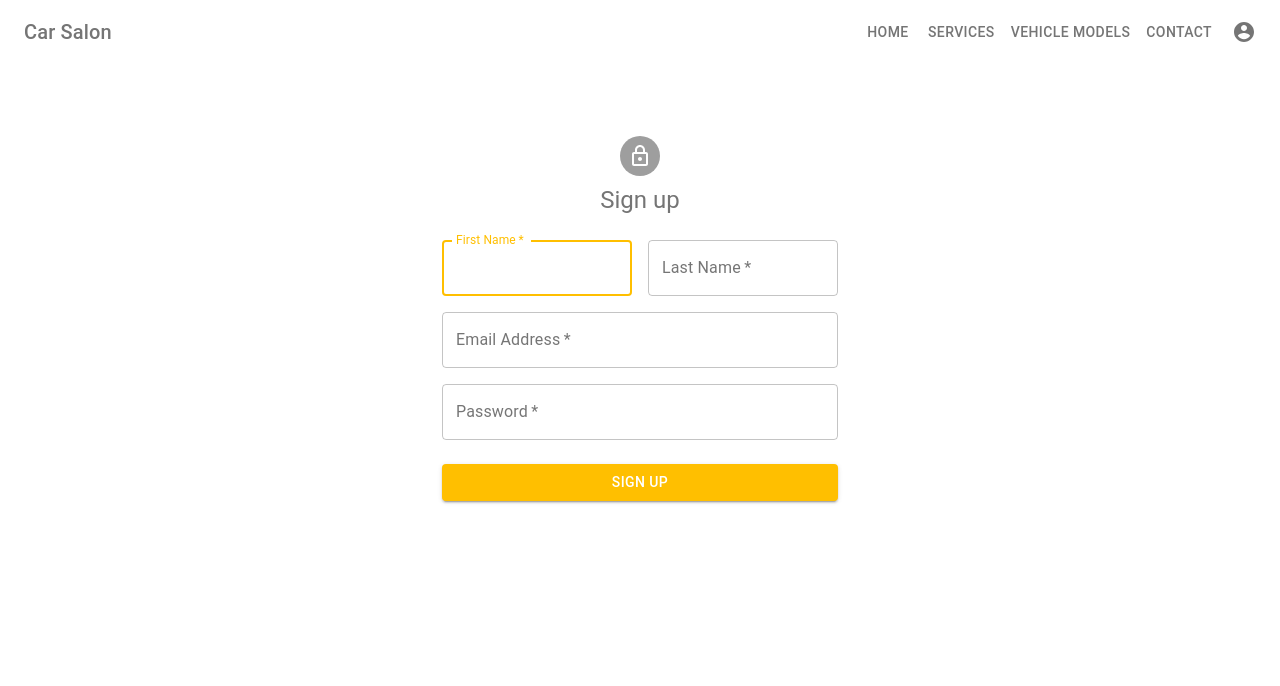
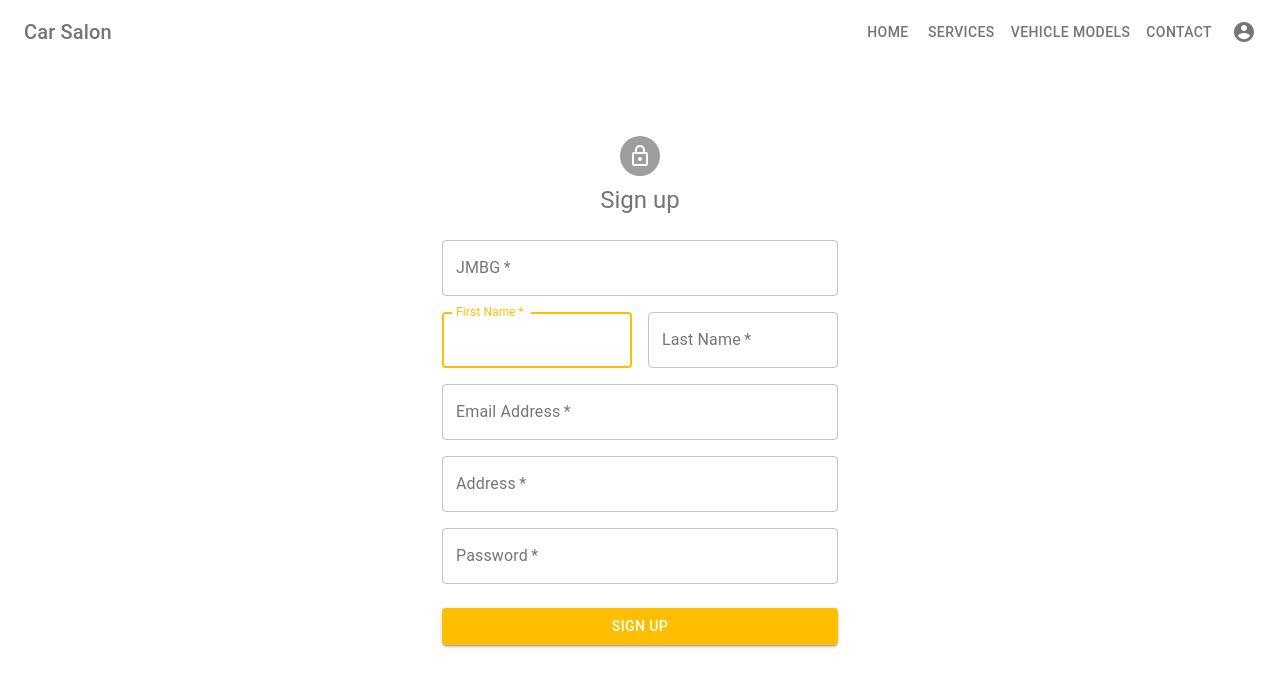
Before and after one commit to markoT97/car-salon-react-app, a React (Create React App) app: page /register in a window 1280 px wide. Shown: the top 686 px of the page. Built offline with nearby package versions, Linux system fonts and the light colour scheme.

Commit message:
Implement register user form with validation

```diff
--- a/src/components/UserEntries/RegisterForm.tsx
+++ b/src/components/UserEntries/RegisterForm.tsx
@@ -11,6 +11,10 @@ import {
 } from "@material-ui/core";
 
 import { LockOutlined as LockOutlinedIcon } from "@material-ui/icons";
+import { useFormik } from "formik";
+import { RegisterModel } from "./../../data/models/RegisterModel";
+import { registerValidationSchema } from "../../shared/validation-schemas";
+import { post } from "../../data/services/userService";
 
 const useStyles = makeStyles((theme) => ({
   paper: {
@@ -32,8 +36,24 @@ const useStyles = makeStyles((theme) => ({
   },
 }));
 
-function RegisterForm() {
+const RegisterForm = () => {
   const classes = useStyles();
+
+  const formik = useFormik({
+    initialValues: {
+      jmbg: "",
+      firstName: "",
+      lastName: "",
+      email: "",
+      address: "",
+      password: "",
+    },
+    validationSchema: registerValidationSchema,
+    onSubmit: (values: RegisterModel) => {
+      console.log(values);
+      post(values);
+    },
+  });
 
   return (
     <Container component="main" maxWidth="xs">
@@ -45,8 +65,24 @@ function RegisterForm() {
         <Typography component="h1" variant="h5">
           Sign up
         </Typography>
-        <form className={classes.form} noValidate>
+        <form onSubmit={formik.handleSubmit} className={classes.form}>
           <Grid container spacing={2}>
+            <Grid item xs={12}>
+              <TextField
+                autoComplete="jmbg"
+                name="jmbg"
+                variant="outlined"
+                required
+                fullWidth
+                id="jmbg"
+                label="JMBG"
+                autoFocus
+                onChange={formik.handleChange}
+                value={formik.values.jmbg}
+                error={formik.touched.jmbg && formik.errors.jmbg ? true : false}
+                helperText={formik.touched.jmbg && formik.errors.jmbg}
+              />
+            </Grid>
             <Grid item xs={12} sm={6}>
               <TextField
                 autoComplete="fname"
@@ -57,6 +93,14 @@ function RegisterForm() {
                 id="firstName"
                 label="First Name"
                 autoFocus
+                onChange={formik.handleChange}
+                value={formik.values.firstName}
+                error={
+                  formik.touched.firstName && formik.errors.firstName
+                    ? true
+                    : false
+                }
+                helperText={formik.touched.firstName && formik.errors.firstName}
               />
             </Grid>
             <Grid item xs={12} sm={6}>
@@ -68,6 +112,14 @@ function RegisterForm() {
                 label="Last Name"
                 name="lastName"
                 autoComplete="lname"
+                onChange={formik.handleChange}
+                value={formik.values.lastName}
+                error={
+                  formik.touched.lastName && formik.errors.lastName
+                    ? true
+                    : false
+                }
+                helperText={formik.touched.lastName && formik.errors.lastName}
               />
             </Grid>
             <Grid item xs={12}>
@@ -79,6 +131,29 @@ function RegisterForm() {
                 label="Email Address"
                 name="email"
                 autoComplete="email"
+                onChange={formik.handleChange}
+                value={formik.values.email}
+                error={
+                  formik.touched.email && formik.errors.email ? true : false
+                }
+                helperText={formik.touched.email && formik.errors.email}
+              />
+            </Grid>
+            <Grid item xs={12}>
+              <TextField
+                variant="outlined"
+                required
+                fullWidth
+                id="address"
+                label="Address"
+                name="address"
+                autoComplete="address"
+                onChange={formik.handleChange}
+                value={formik.values.address}
+                error={
+                  formik.touched.address && formik.errors.address ? true : false
+                }
+                helperText={formik.touched.address && formik.errors.address}
               />
             </Grid>
             <Grid item xs={12}>
@@ -91,6 +166,14 @@ function RegisterForm() {
                 type="password"
                 id="password"
                 autoComplete="current-password"
+                onChange={formik.handleChange}
+                value={formik.values.password}
+                error={
+                  formik.touched.password && formik.errors.password
+                    ? true
+                    : false
+                }
+                helperText={formik.touched.password && formik.errors.password}
               />
             </Grid>
           </Grid>
@@ -107,6 +190,6 @@ function RegisterForm() {
       </div>
     </Container>
   );
-}
+};
 
 export default RegisterForm;
--- /dev/null
+++ b/src/data/models/RegisterModel.tsx
@@ -0,0 +1,8 @@
+export type RegisterModel = {
+  jmbg: string;
+  firstName: string;
+  lastName: string;
+  email: string;
+  address: string;
+  password: string;
+};
--- a/src/data/services/userService.tsx
+++ b/src/data/services/userService.tsx
@@ -1,5 +1,6 @@
 import API from "./../../utils/API";
 import { AuthenticationModel } from "./../models/AuthenticationModel";
+import { RegisterModel } from "../models/RegisterModel";
 
 const root = "/users";
 
@@ -7,6 +8,10 @@ export async function get(userId: number) {
   return await API.get(root + "/" + userId);
 }
 
+export async function post(user: RegisterModel) {
+  return await API.post(root, { ...user, role: "User" });
+}
+
 export async function authenticate(authenticationModel: AuthenticationModel) {
   return await API.post(root + "/authentication", authenticationModel);
 }
--- a/src/shared/validation-schemas.tsx
+++ b/src/shared/validation-schemas.tsx
@@ -2,6 +2,15 @@ import * as Yup from "yup";
 
 export const loginValidationSchema = Yup.object({
   email: Yup.string().email().label("Email").required(),
+  password: Yup.string().label("Password").required(),
+});
+
+export const registerValidationSchema = Yup.object({
+  jmbg: Yup.number().label("JMBG").required(),
+  firstName: Yup.string().label("First name").required(),
+  lastName: Yup.string().label("Last name").required(),
+  email: Yup.string().email().label("Email").required(),
+  address: Yup.string().label("Address").required(),
   password: Yup.string().label("Password").required(),
 });
 
```
